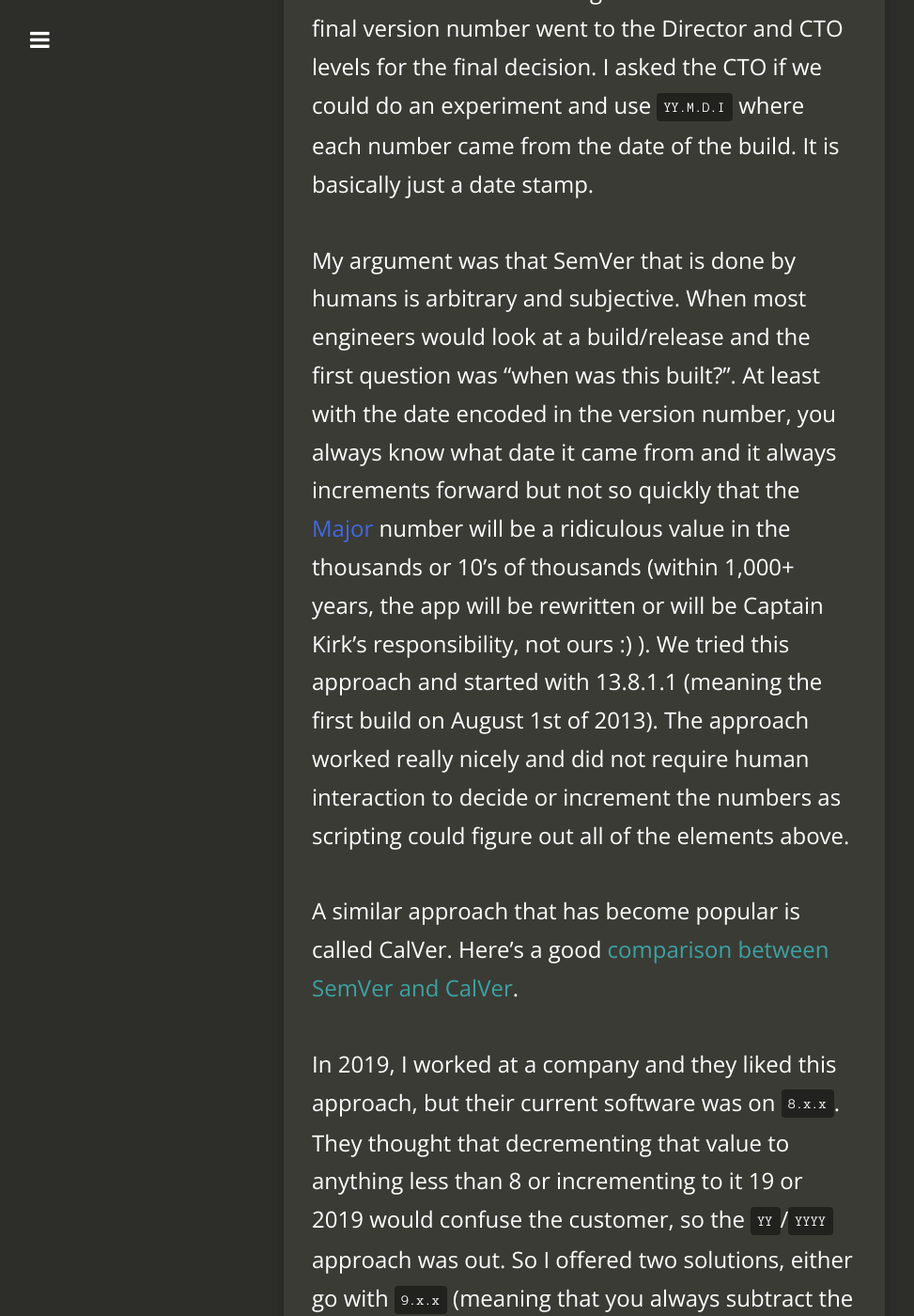
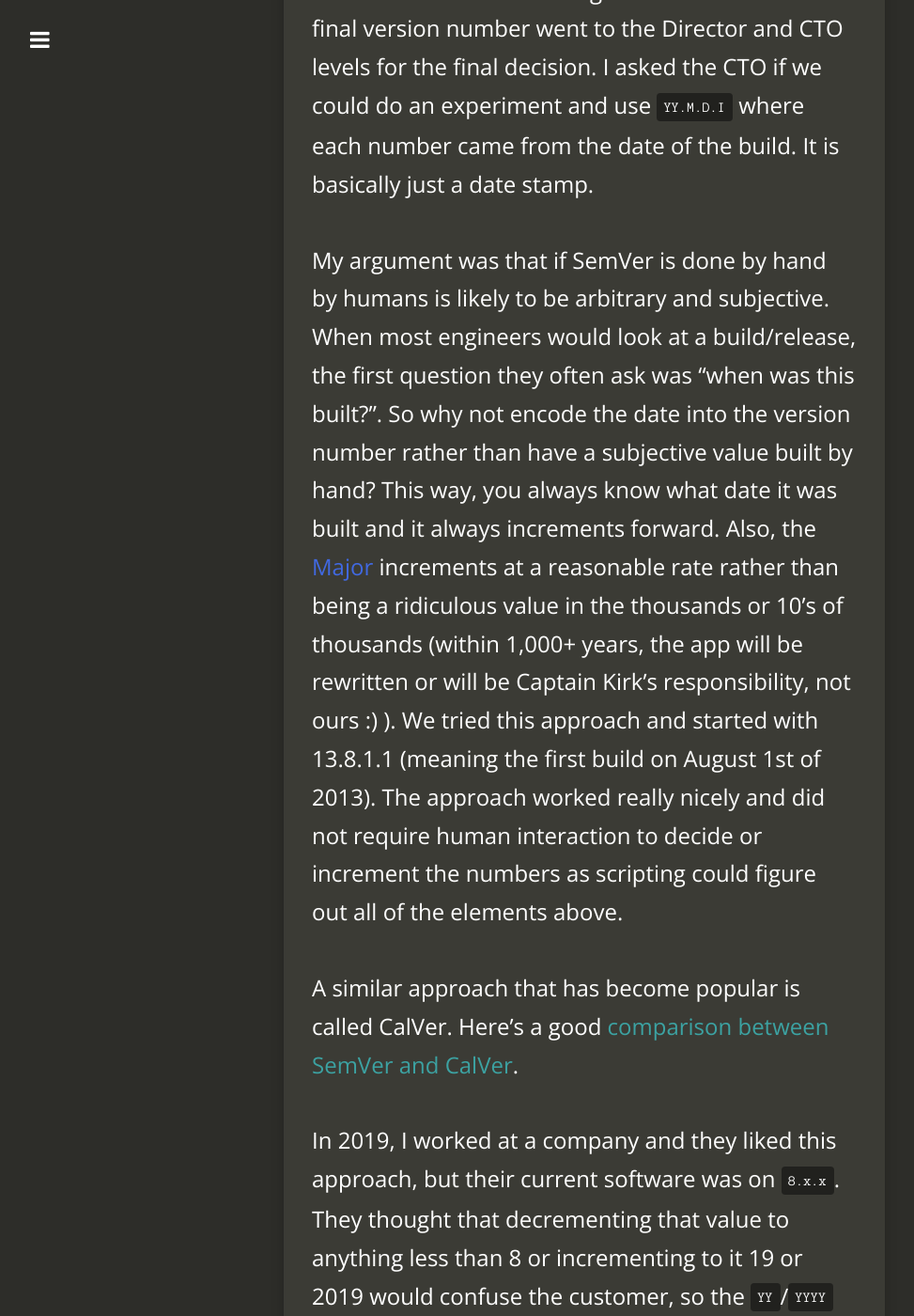
Before and after one commit to GitMje/gitmje.github.io, a Jekyll site: the page built from _posts/2021-12-16-git-version-numbering.md, in a window 1280 px wide and 1400 px high, scrolled down 2277 px. Shown: the whole window at 94% size, without its empty margins (18-991 px from the left). Built offline with Jekyll 4.4.1, drawn with Linux system fonts in a browser that asks for light colours; nearby versions of some CDN libraries.

Commit message:
Fix verbiage

```diff
--- a/_posts/2021-12-16-git-version-numbering.md
+++ b/_posts/2021-12-16-git-version-numbering.md
@@ -34,7 +34,7 @@ Due to SemVer's focus on breaking changes, I prefer the renaming of the above st
 
 Years ago, I worked at a company that was very strict on version numbering. The decision of the final version number went to the Director and CTO levels for the final decision. I asked the CTO if we could do an experiment and use `YY.M.D.I` where each number came from the date of the build. It is basically just a date stamp.
 
-My argument was that SemVer that is done by humans is arbitrary and subjective. When most engineers would look at a build/release and the first question was "when was this built?". At least with the date encoded in the version number, you always know what date it came from and it always increments forward but not so quickly that the <span style="color:royalblue">Major</span> number will be a ridiculous value in the thousands or 10's of thousands (within 1,000+ years, the app will be rewritten or will be Captain Kirk's responsibility, not ours :) ). We tried this approach and started with 13.8.1.1 (meaning the first build on August 1st of 2013). The approach worked really nicely and did not require human interaction to decide or increment the numbers as scripting could figure out all of the elements above.
+My argument was that if SemVer is done by hand by humans is likely to be arbitrary and subjective. When most engineers would look at a build/release, the first question they often ask was "when was this built?". So why not encode the date into the version number rather than have a subjective value built by hand?  This way, you always know what date it was built and it always increments forward.  Also, the <span style="color:royalblue">Major</span> increments at a reasonable rate rather than being a ridiculous value in the thousands or 10's of thousands (within 1,000+ years, the app will be rewritten or will be Captain Kirk's responsibility, not ours :) ). We tried this approach and started with 13.8.1.1 (meaning the first build on August 1st of 2013). The approach worked really nicely and did not require human interaction to decide or increment the numbers as scripting could figure out all of the elements above.
 
 A similar approach that has become popular is called CalVer. Here's a good [comparison between SemVer and CalVer](https://mikestaszel.com/2021/04/03/semver-vs-calver-and-why-i-use-both/).
 
```
